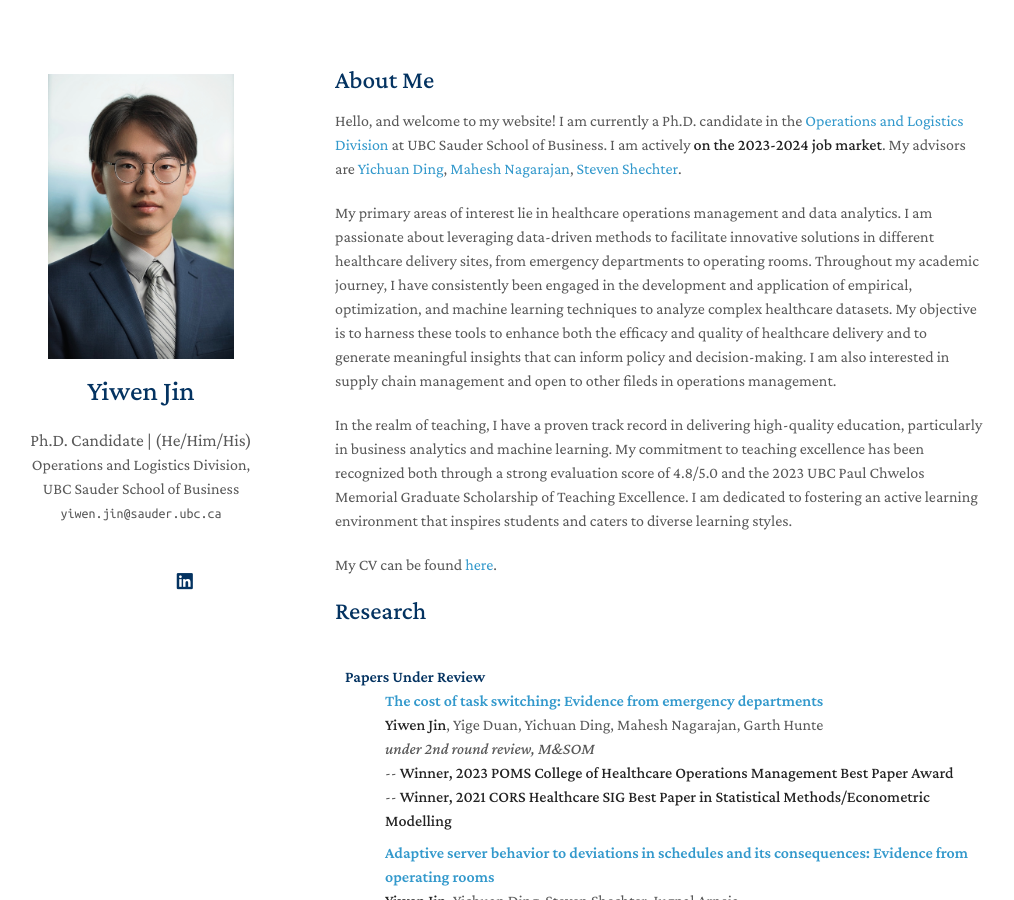
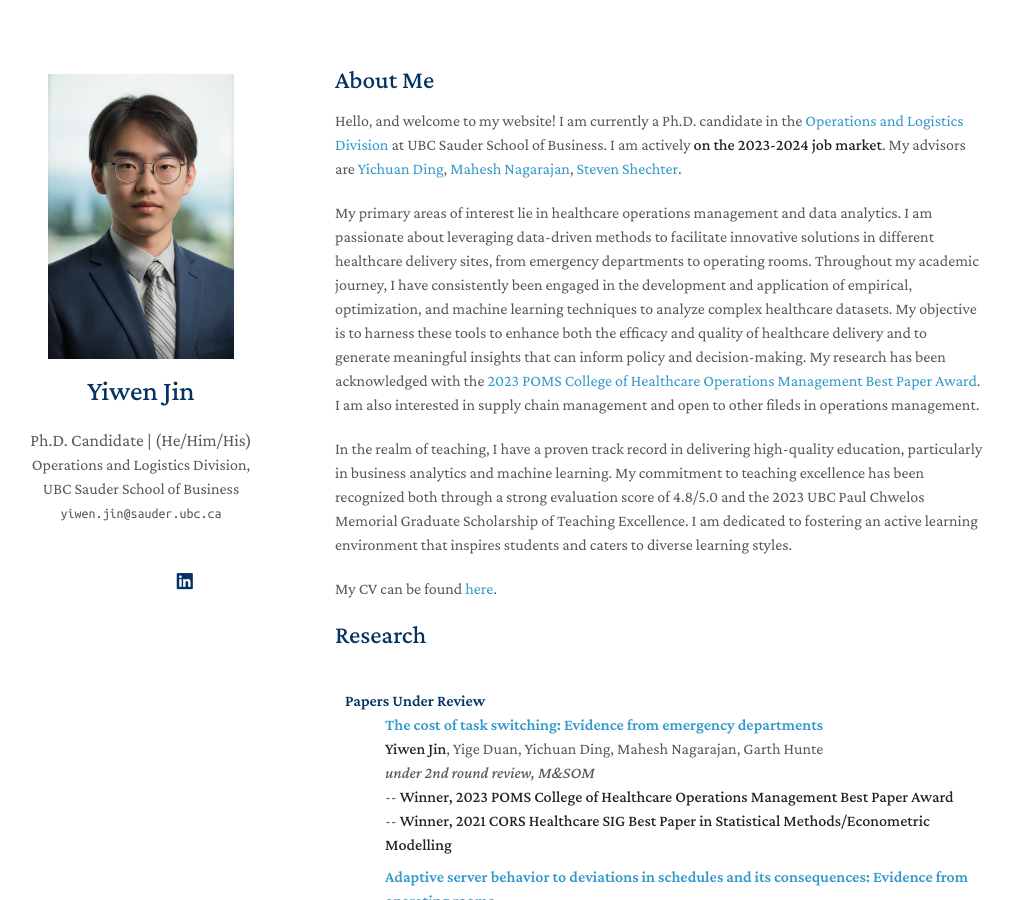
Before and after one commit to zeyang1225/zeyang1225.github.io, a Jekyll site: the page built from index.md, in a window 1280 px wide and 900 px high. Shown: the whole window, without its empty margins (135-1149 px from the left). Built offline with Jekyll 4.4.1, drawn with Linux system fonts in a browser that asks for light colours; nearby versions of some CDN libraries; a style sheet for code colours, icons or effects is not loaded; our own code applies the rules of GitHub Pages for plain Markdown files.

Commit message:
Update index.md

```diff
--- a/index.md
+++ b/index.md
@@ -6,7 +6,7 @@ layout: homepage
 
 Hello, and welcome to my website! I am currently a Ph.D. candidate in the [Operations and Logistics Division](https://www.sauder.ubc.ca/thought-leadership/divisions/operations-and-logistics) at UBC Sauder School of Business. I am actively **on the 2023-2024 job market**. My advisors are [Yichuan Ding](https://www.mcgill.ca/desautels/yichuan-daniel-ding), [Mahesh Nagarajan](https://www.sauder.ubc.ca/people/mahesh-nagarajan), [Steven Shechter](https://www.sauder.ubc.ca/people/steven-shechter).
 
-My primary areas of interest lie in healthcare operations management and data analytics. I am passionate about leveraging data-driven methods to facilitate innovative solutions in different healthcare delivery sites, from emergency departments to operating rooms. Throughout my academic journey, I have consistently been engaged in the development and application of empirical, optimization, and machine learning techniques to analyze complex healthcare datasets. My objective is to harness these tools to enhance both the efficacy and quality of healthcare delivery and to generate meaningful insights that can inform policy and decision-making. I am also interested in supply chain management and open to other fileds in operations management.
+My primary areas of interest lie in healthcare operations management and data analytics. I am passionate about leveraging data-driven methods to facilitate innovative solutions in different healthcare delivery sites, from emergency departments to operating rooms. Throughout my academic journey, I have consistently been engaged in the development and application of empirical, optimization, and machine learning techniques to analyze complex healthcare datasets. My objective is to harness these tools to enhance both the efficacy and quality of healthcare delivery and to generate meaningful insights that can inform policy and decision-making. My research has been acknowledged with the [2023 POMS College of Healthcare Operations Management Best Paper Award](https://www.linkedin.com/posts/xin-david-ding-5b5b618_conference-education-poms-activity-7067906007045156864-xIVs?utm_source=share&utm_medium=member_desktop). I am also interested in supply chain management and open to other fileds in operations management.
 
 In the realm of teaching, I have a proven track record in delivering high-quality education, particularly in business analytics and machine learning. My commitment to teaching excellence has been recognized both through a strong evaluation score of 4.8/5.0 and the 2023 UBC Paul Chwelos Memorial Graduate Scholarship of Teaching Excellence. I am dedicated to fostering an active learning environment that inspires students and caters to diverse learning styles.
 
```
